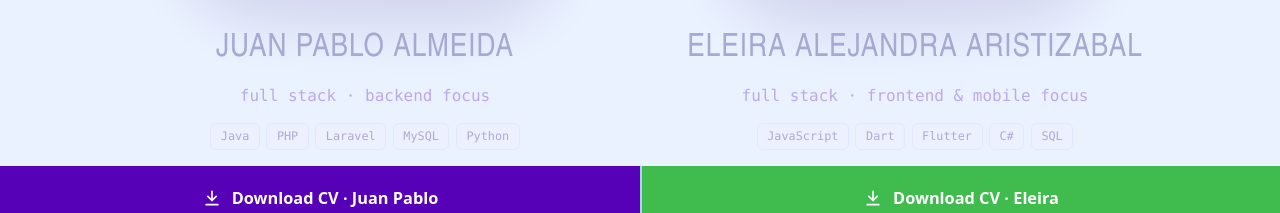
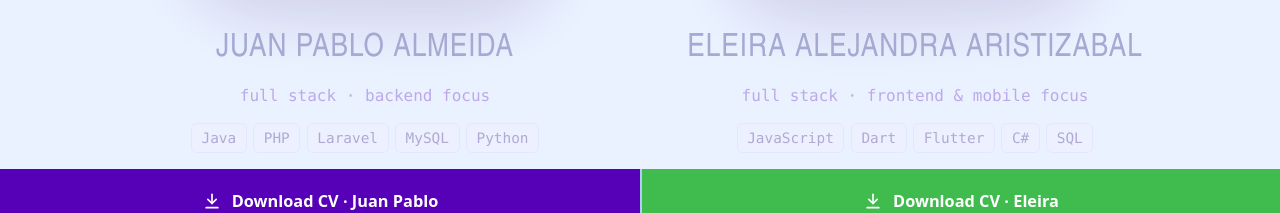
Before and after one commit to AlmeidaAristizabal/Portafolio_Almeida_Aristizabal, a React (Vite) app in the folder client/: page / in a window 1280 px wide. Shown: the part 1620-1833 px from the top of the page. Built offline with nearby package versions, Linux system fonts and the light colour scheme; no server answers; a web font is replaced by a local one.

Commit message:
style: agranda la letra de las etiquetas de tecnologías

```diff
--- a/client/src/styles/efectos.css
+++ b/client/src/styles/efectos.css
@@ -115,7 +115,7 @@
 .intro-seccion { margin: 1rem 0 0; max-width: 60ch; color: var(--fg-muted); }
 .etiquetas { display: flex; flex-wrap: wrap; gap: 0.4rem; list-style: none; margin: 0; padding: 0; }
 .etiqueta {
-  font-family: var(--font-mono); font-size: 0.74rem; line-height: 1.4; padding: 0.25rem 0.6rem; border-radius: 6px;
+  font-family: var(--font-mono); font-size: 0.90rem; line-height: 1.4; padding: 0.25rem 0.6rem; border-radius: 6px;
   background: var(--tag-bg); border: 1px solid var(--tag-bd); color: var(--tag-fg);
 }
 
```
